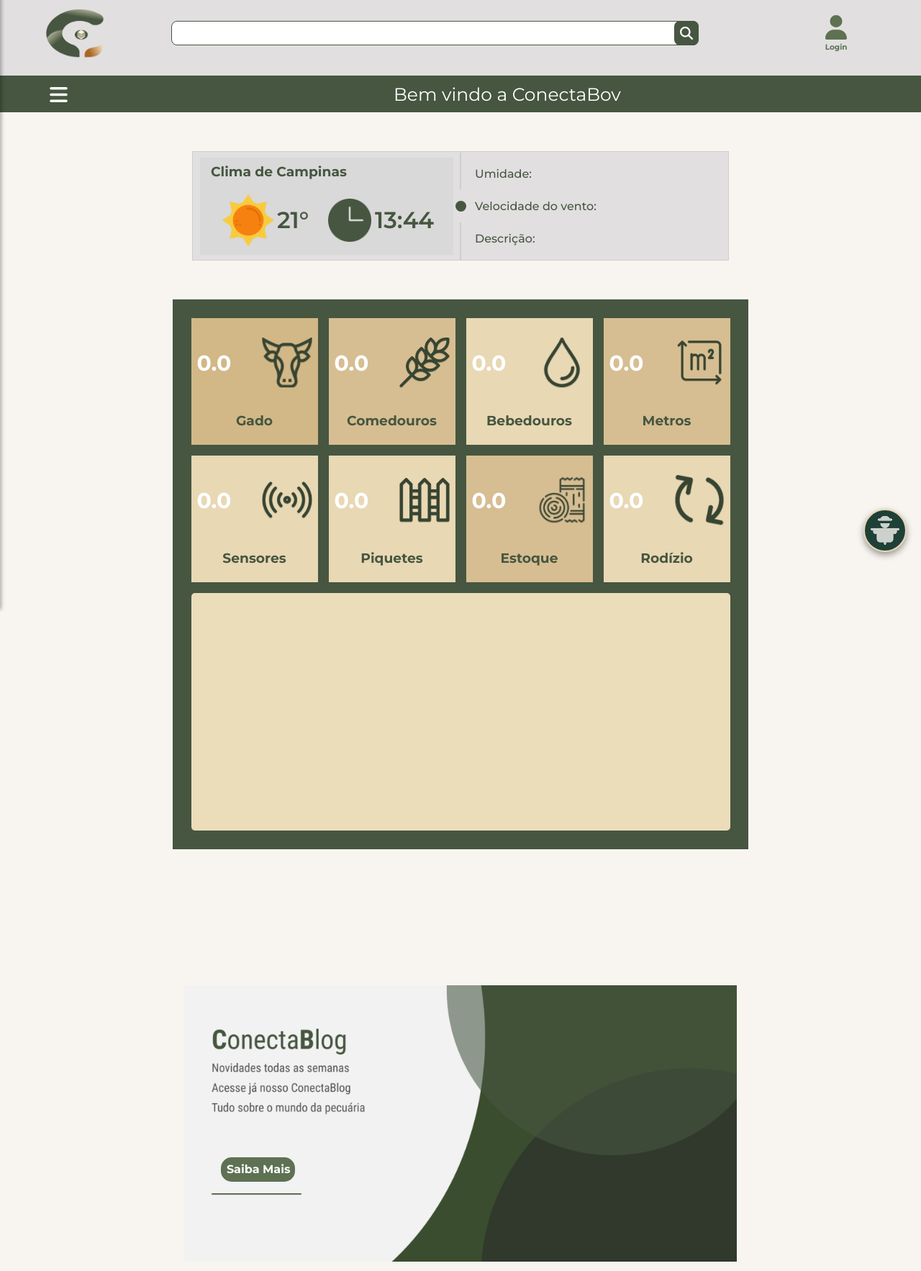
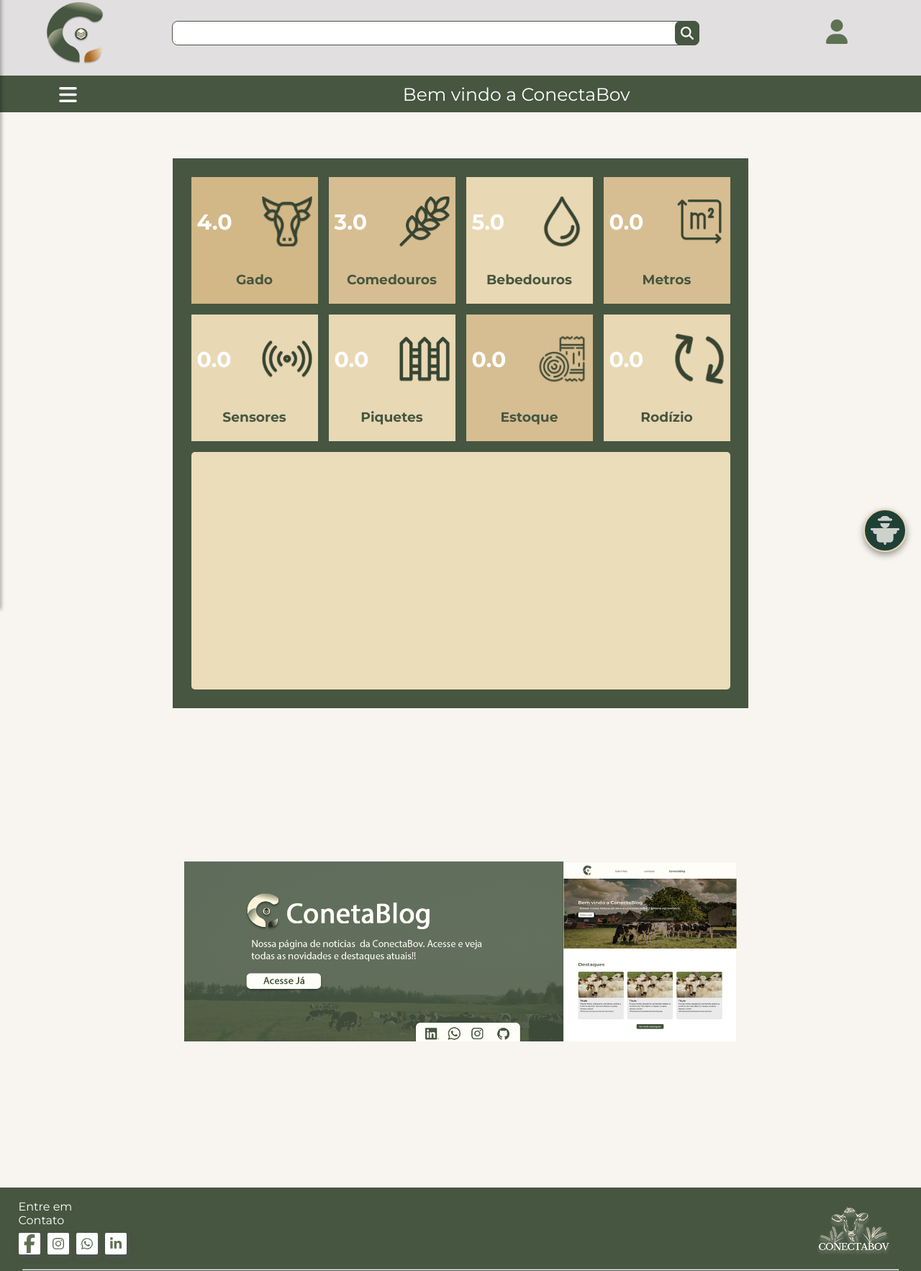
Before and after one commit to Johnizidro/API---Projeto-Final, a website: page html/servicos.html in a window 1280 px wide. Shown: the part 13-1779 px from the top of the page at 72% size. Drawn offline with nearby package versions, Linux system fonts and the light colour scheme.

Commit message:
Atualizações visuais do projeto

```diff
--- a/css/EdicaoCliente.css
+++ b/css/EdicaoCliente.css
@@ -7,7 +7,7 @@
 }
 
 .campoCadastro {
-    width: 245px;
+    width: 275px;
     height: 35px;
     padding-left: 5px;
     background-color: #CCB487;
@@ -15,6 +15,7 @@
     border-radius: 5px;
     font-weight: bold;
     box-shadow: 0 2px 5px rgba(0, 0, 0, 0.1);
+    margin-left: 5%;
 }
 
 input:focus {
@@ -52,6 +53,7 @@
     transition: 0.2s ease;
     color: #ebddba;
     font-weight: bold;
+    margin-left: 5%;
 }
 
 .tituloCadastroGeral {
@@ -61,7 +63,7 @@
     display: flex;
     align-items: center;
 
-    width: 70%;
+    width: 90%;
 }
 
 .tituloCadastroGeralImg {
@@ -69,7 +71,7 @@
 }
 
 .cadastroBox {
-    width: 70%;
+    width: 85%;
     height: auto;
     background-color: #F8F5F0;
     padding: 20px;
@@ -83,6 +85,7 @@
     display: flex;
     align-items: center;
     height: 100px;
+    margin-left: 2%;
 }
 
 .cadastroBox form {
@@ -253,8 +256,9 @@
     align-items: center;
     flex-direction: column;
     border-radius: 5px;
-    margin-top: 270px;
-    padding: 120px 0px 100px 0px;
+    margin-top: 35%;
+    margin-bottom: 5%;
+    padding: 100px 0px 100px 0px;
     flex-direction: column;
 
 
@@ -491,7 +495,7 @@
 }
 
 .botaoEnviar:hover {
-    background-color: #5E7153;
+    background-color: #dbc58e;
     box-shadow: 0 5px 10px rgba(0, 0, 0, 0.2);
 }
 
@@ -504,7 +508,7 @@
     height: 150px;
     width: 100%;
     background-color: #465640;
-    margin-top: 290px;
+    margin-top: 30%;
     padding-top: 10px;
 }
 
--- a/css/perfil.css
+++ b/css/perfil.css
@@ -20,7 +20,8 @@
 .perfil-secao {
     display: grid;
     grid-template-columns: repeat(auto-fit, minmax(250px, 1fr)); /* colunas flexíveis */
-    gap: 15px 30px;
+    gap: 25px 30px;
+    margin-bottom: 5%;
 }
 .perfil-foto-container {
   display: flex;
@@ -107,7 +108,7 @@
     display: flex;
     align-items: center;
 
-    width: 70%;
+    width: 85%;
 }
 
 .tituloCadastroGeralImg {
@@ -301,6 +302,8 @@
     margin-top: 100px;
     padding: 40px 0px 40px 0px;
     flex-direction: column;
+    margin-bottom: 5%;
+    margin-top: 5%;
 
 
 
--- a/css/servicos.css
+++ b/css/servicos.css
@@ -176,6 +176,8 @@
     align-items: center;
     flex-direction: column;
     padding: 300px 0 200px 0;
+    margin-top: 3%;
+    margin-bottom: 10%;
 }
 
 .imgLogo{
@@ -196,7 +198,7 @@
     margin-left: 35%;
 }
 .menu img{
-    margin-left: 5%;
+    margin-left: 6%;
 }
 
 .climabox{
@@ -312,13 +314,10 @@
 
 .b3 img{
     position: absolute;
+    margin: 8%;
 }
 
-.b3 input {
-    position: relative;
-    margin-right: 44%;
-    margin-top: 10%;
-}
+
 
 .btnImg3_saibaMais{
     width: 8%;
@@ -365,6 +364,7 @@
     text-decoration: none;
     font-size: 18px;
 }
+
 
 .fechar-menu {
     background-color: transparent;
@@ -491,6 +491,7 @@
     display: grid;
     grid-template-columns: 1fr; /* uma coluna só para as fileiras */
     padding: 2%;
+    margin-top: 5%;
 
 
 }
--- a/html/servicos.html
+++ b/html/servicos.html
@@ -14,7 +14,7 @@
     <div class="cabecalho">
         <div class="cabecalho-div-">
             <div class="cabecalho-div-login">
-                <img src="/IMG/Group 1.png" width="80px" class="imgLogo">
+                <img src="/IMG/Group 5.png" width="80px" class="imgLogo">
                     <div class="cabecalho-div">
                         <!-- Ícone para abrir o menu -->
                         <!-- Ícone para abrir o menu -->
@@ -24,7 +24,7 @@
                             <button class="fechar-menu" onclick="fecharMenu()">← Voltar</button>
                             <ul>
                                 <li>
-                                    <a href="../index.html">
+                                    <a href="servicos.html">
                                         <img src="/IMG/cardapio 2.png" alt="Início" class="icon"> Início
                                     </a>
                                 </li>
@@ -44,12 +44,7 @@
                                         <img src="/IMG/dia-ensolarado 2.png" alt="Clima" class="icon"> Clima
                                     </a>
                                 </li>
-                                <li>
-                                    <a href="#">
-                                        <img src="/IMG/telefone 2.png" alt="Contatos" class="icon"
-                                            style="width: 50px;margin-left: -6px;"> Contatos
-                                    </a>
-                                </li>
+
                                 <li>
                                     <a href="veterinarios.html">
                                         <img src="/IMG/vaca 2.png" alt="Veterinários" class="icon"
@@ -67,7 +62,7 @@
                 </div>
 
                 <a href="perfil.html" class="icon-login"><img class="user-solid" src="/IMG/user-solid.svg" alt="" srcset="" width="30px">
-                    <p style="color: #5E7153;font-size: 10.5px;font-weight: bold;">Login</p>
+
                 </a>
             </div>
 
@@ -98,34 +93,7 @@
                 </div>
               </div>
 
-            <div class="climabox">
-                <div class="monitoramentoClima">
-                    <div class="regiaoClima">
-                        <h3>Clima de <span>Campinas</span></h3>
 
-                        <div class="temperatura">
-                            <div class="sol">
-                                <img src="../IMG/sun 1.png" alt="sol">
-                                <span><h1>21°</h1></span>
-                            </div>
-                            <div class="relogio">
-                                <img src="../IMG/clock 1.png" alt="clock">
-                                <span><h1>13:44</h1></span>
-                            </div>
-                        </div>
-                    </div>
-                    <div class="animacao">
-                        <hr>
-                        <div class="circulo"></div>
-                        <hr>
-                    </div>
-                    <div class="infoClima">
-                        <p>Umidade: <span id="umidade"></span></p>
-                        <p>Velocidade do vento: <span id="velocidade"></span></p>
-                        <p>Descrição: <span id="descrição"></span></p>
-                    </div>
-                </div>
-            </div>
 
             <div class="dashboard">
                 <div class="dashboard-children">
@@ -134,7 +102,7 @@
                             <div class="registro-gado">
                                 <div class="registro-gado-dado">
                                     <div class="register-number">
-                                        <h1 class="colorh1">0.0</h1>
+                                        <h1 class="colorh1">4.0</h1>
                                     </div>
                                     <img src="/IMG/imgDashBoard/vaca (1) 1.png" width="70px" height="70px">
                                 </div>
@@ -144,7 +112,7 @@
                             <div class="registro-comedouros">
                                 <div class="registro-gado-dado">
                                     <div class="register-number">
-                                        <h1 class="colorh1">0.0</h1>
+                                        <h1 class="colorh1">3.0</h1>
                                     </div>
                                     <img src="/IMG/imgDashBoard/trigo 1.png" width="70px" height="70px">
                                 </div>
@@ -154,7 +122,7 @@
                             <div class="registro-bebedouros">
                                 <div class="registro-gado-dado">
                                     <div class="register-number">
-                                        <h1 class="colorh1">0.0</h1>
+                                        <h1 class="colorh1">5.0</h1>
                                     </div>
                                     <img src="/IMG/imgDashBoard/gota-de-agua 1.png" width="70px" height="70px">
                                 </div>
@@ -222,8 +190,8 @@
 
 
     <div class="b3">
-        <img src="../IMG/3.png" alt="" width="60%">
-        <input type="button" value="Saiba Mais" class="btnImg3_saibaMais">
+        <img src="../IMG/Sem Título-1.png" alt="" width="60%">
+
     </div>
 
 
```
Also changed, not shown: html/EdicaoCliente copy.html (+7 -7 lines), html/login.html (+1 -1 lines), html/perfil.html (+7 -11 lines), IMG/Group 5.png (added), IMG/Sem Título-1.png (added), 1 other file.
